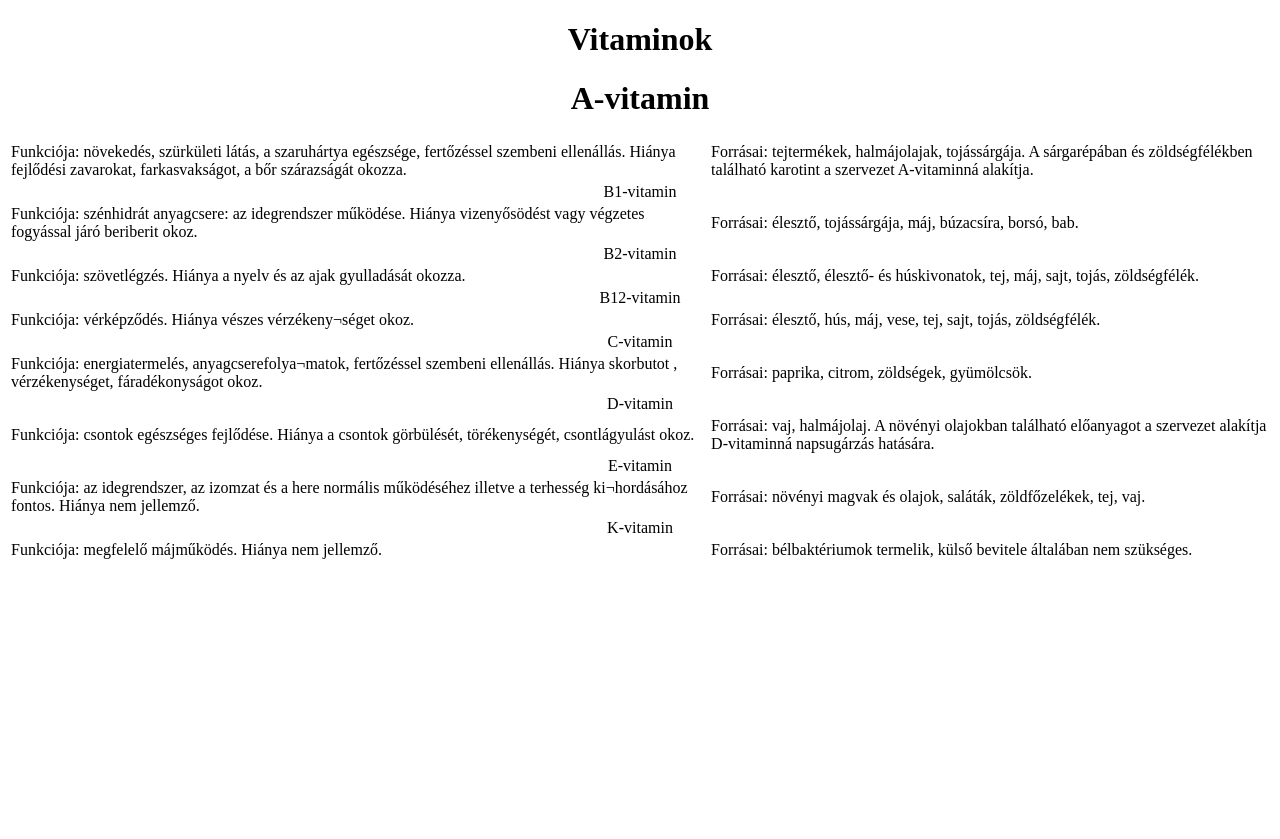
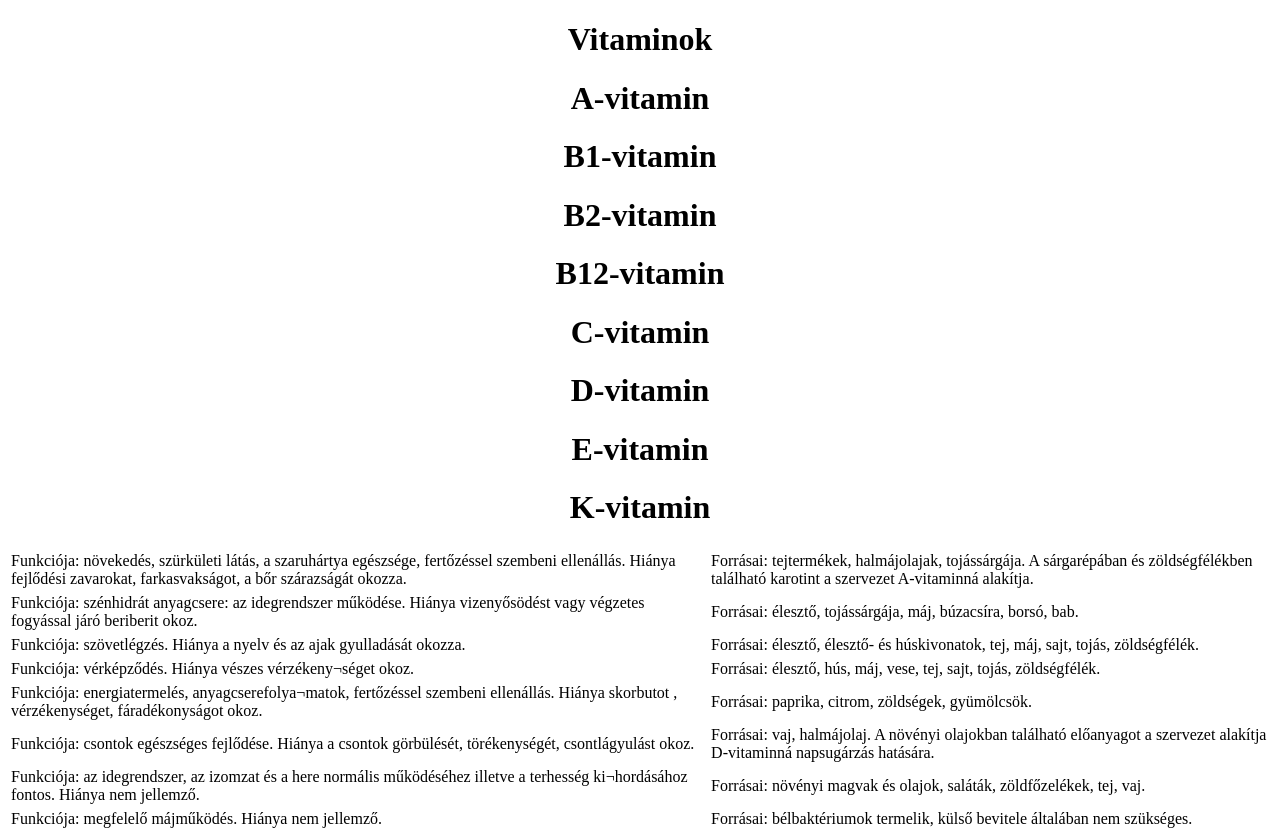
Before and after one commit to BMarci11/BMarci11.github.io, a plain HTML site: page index.html in a window 1280 px wide. Before the commit the page ends 800 px from the top, so only its background shows below. Drawn offline with Linux system fonts and the light colour scheme.

Commit message:
mentes 11

```diff
--- a/index.html
+++ b/index.html
@@ -26,9 +26,9 @@
             </td>
         </tr>
         <tr>
-            <td colspan="2" align="center">
+            <h1 colspan="2" align="center">
                 B1-vitamin
-            </td>
+            </h1>
         </tr>
         <tr>
             <td>
@@ -39,9 +39,9 @@
             </td>
         </tr>
         <tr>
-            <td colspan="2" align="center">
+            <h1 colspan="2" align="center">
                 B2-vitamin
-            </td>
+            </h1>
         </tr>
         <tr>
             <td>
@@ -52,9 +52,9 @@
             </td>
         </tr>
         <tr>
-            <td colspan="2" align="center">
+            <h1 colspan="2" align="center">
                 B12-vitamin
-            </td>
+            </h1>
         </tr>
         <tr>
             <td>
@@ -65,9 +65,9 @@
             </td>
         </tr>
         <tr>
-            <td colspan="2" align="center">
+            <h1 colspan="2" align="center">
                 C-vitamin
-            </td>
+            </h1>
         </tr>
             <td>
                 Funkciója: energiatermelés, anyagcserefolya¬matok, fertőzéssel szembeni ellenállás. Hiánya skorbutot , vérzékenységet, fáradékonyságot okoz.
@@ -77,9 +77,9 @@
             </td>
         </tr>
         <tr>
-            <td colspan="2" align="center">
+            <h1 colspan="2" align="center">
                 D-vitamin
-            </td>
+            </h1>
         </tr>
         <tr>
             <td>
@@ -90,9 +90,9 @@
             </td>
         </tr>
         <tr>
-            <td colspan="2" align="center">
+            <h1 colspan="2" align="center">
                 E-vitamin
-            </td>
+            </h1>
         </tr>
         <tr>
             <td>
@@ -103,9 +103,9 @@
             </td>
         </tr>
         <tr>
-            <td colspan="2" align="center">
+            <h1 colspan="2" align="center">
                 K-vitamin
-            </td>
+            </h1>
         </tr>
         <tr>
             <td>
```
